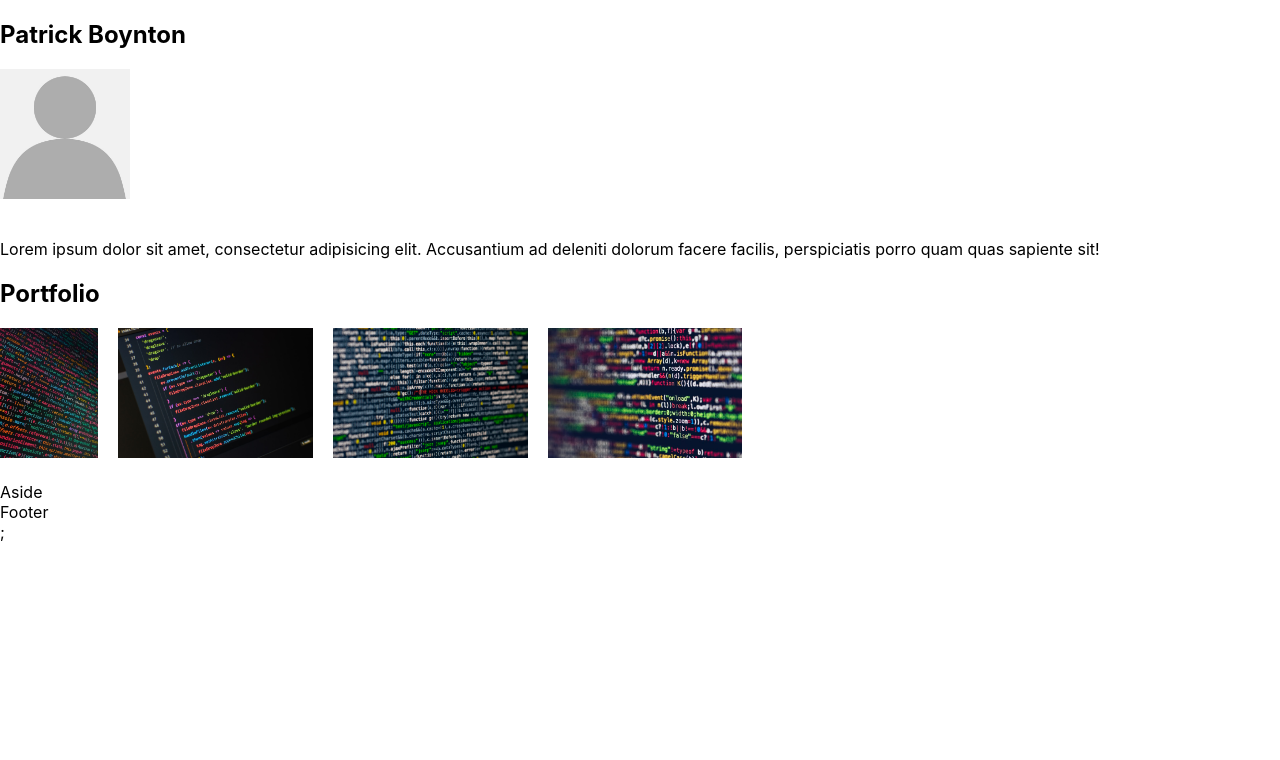
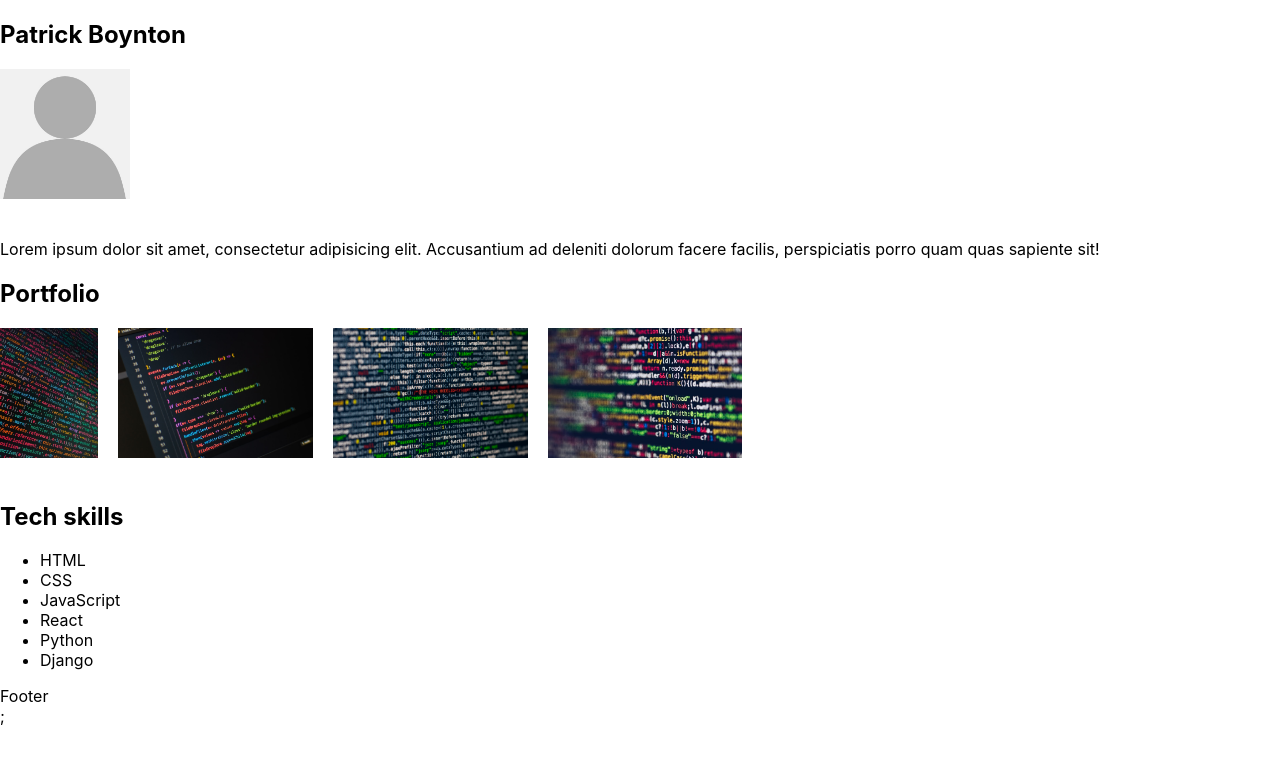
Before and after one commit to PatrickBoynton/portfolio, a React (Create React App) app: page / in a window 1280 px wide. Shown: the top 760 px of the page. Built offline with nearby package versions, Linux system fonts and the light colour scheme.

Commit message:
Removed the bullet points.

```diff
--- a/src/Aside.js
+++ b/src/Aside.js
@@ -3,8 +3,16 @@ import {Component} from 'react';
 class Aside extends Component {
     render() {
         return (
-            <div>
-                Aside
+            <div className="col-2">
+                <h2>Tech skills</h2>
+                <ul className="list-group">
+                    <li className="list-group-item">HTML</li>
+                    <li className="list-group-item" >CSS</li>
+                    <li className="list-group-item">JavaScript</li>
+                    <li className="list-group-item" >React</li>
+                    <li className="list-group-item">Python</li>
+                    <li className="list-group-item" >Django</li>
+                </ul>
             </div>
         );
     }
```
